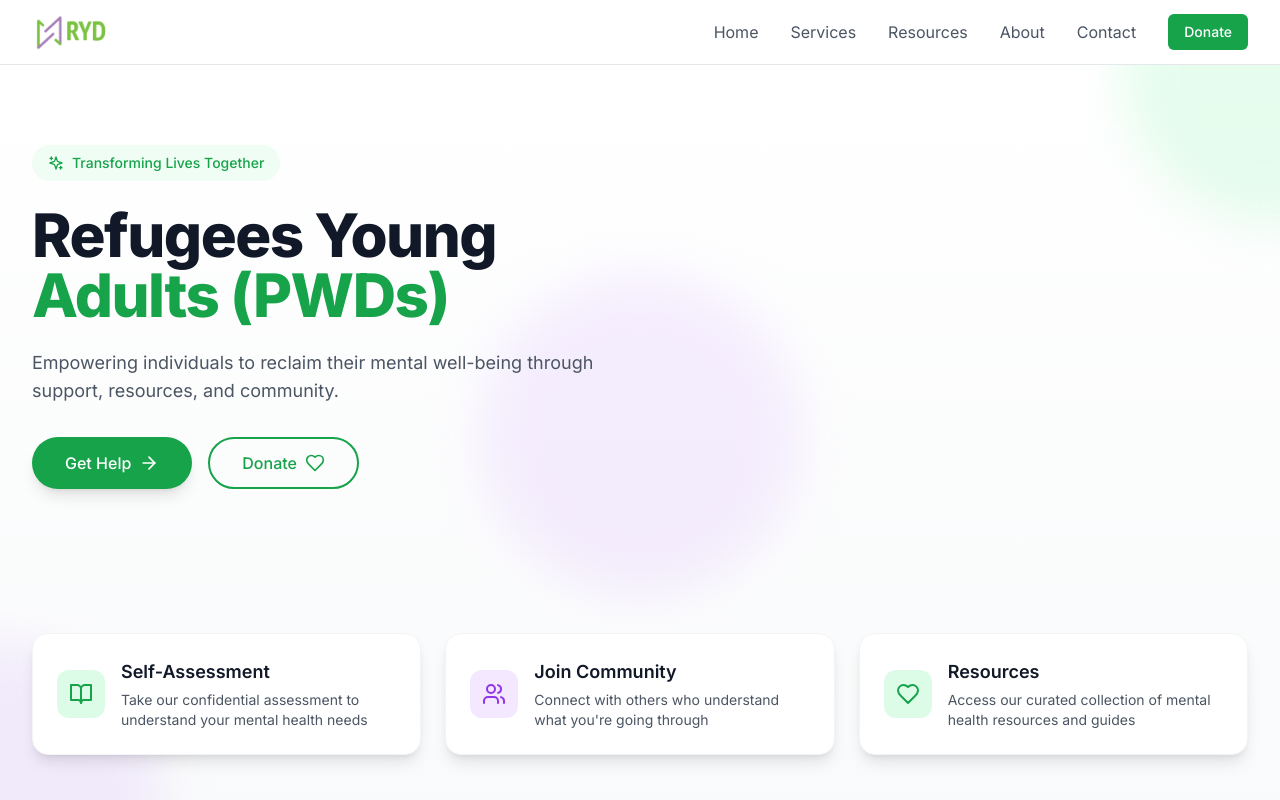
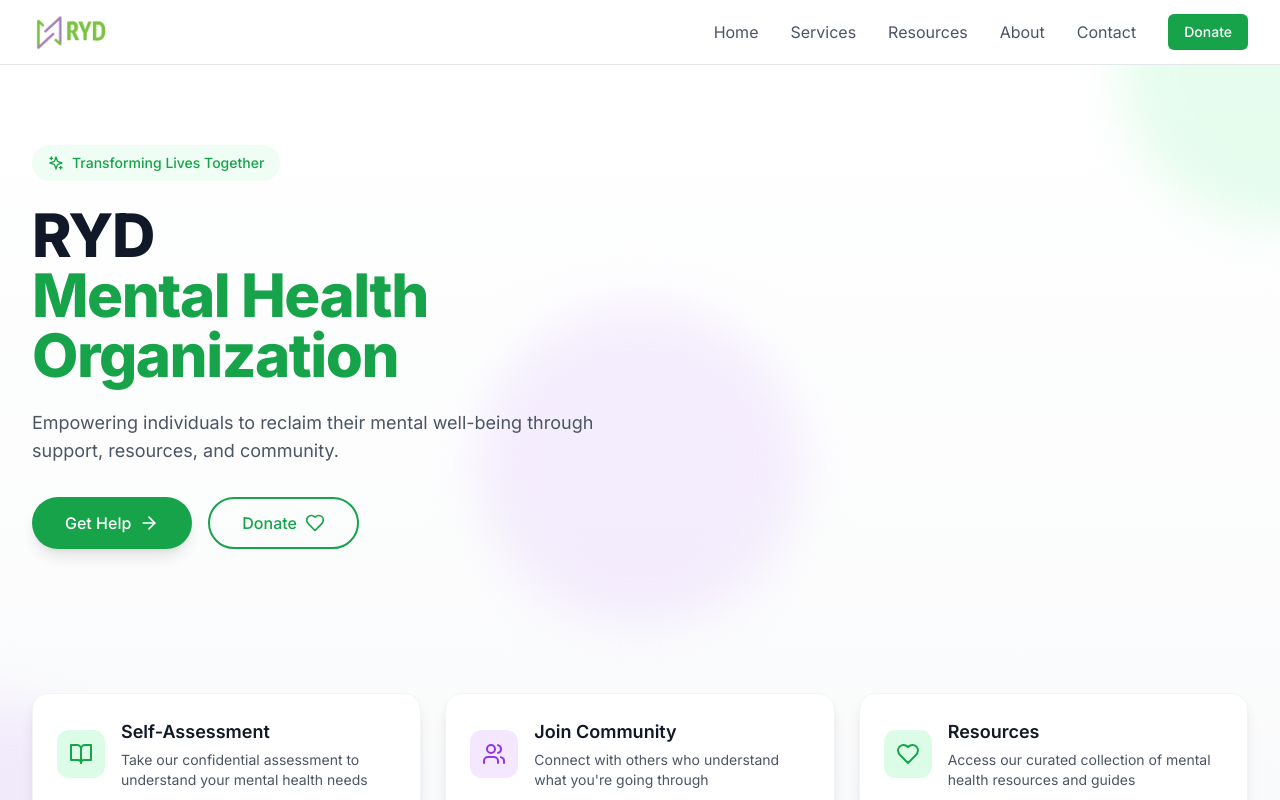
Before and after one commit to lawmwad123/RYD, a Next.js app: page / in a window 1280 px wide. Shown: the top 800 px of the page. Built offline with nearby package versions, Linux system fonts and the light colour scheme.

Commit message:
Updated branding in Hero component: changed text from "Refugees Young Adults (PWDs)" to "RYD" and "Mental Health Organization" for improved clarity and alignment with organizational identity.

```diff
--- a/app/components/Hero.tsx
+++ b/app/components/Hero.tsx
@@ -36,8 +36,8 @@ const Hero = () => {
               </motion.div>
 
               <h1 className="text-4xl tracking-tight font-extrabold text-gray-900 sm:text-5xl md:text-6xl">
-                <span className="block">Refugees Young</span>
-                <span className="block text-primary-600">Adults (PWDs)</span>
+                <span className="block">RYD</span>
+                <span className="block text-primary-600">Mental Health Organization</span>
               </h1>
 
               <p className="mt-6 text-lg text-gray-600 max-w-xl mx-auto lg:mx-0">
```
